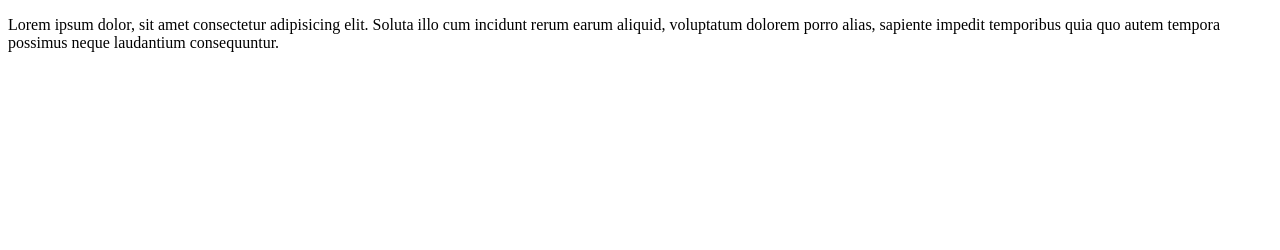
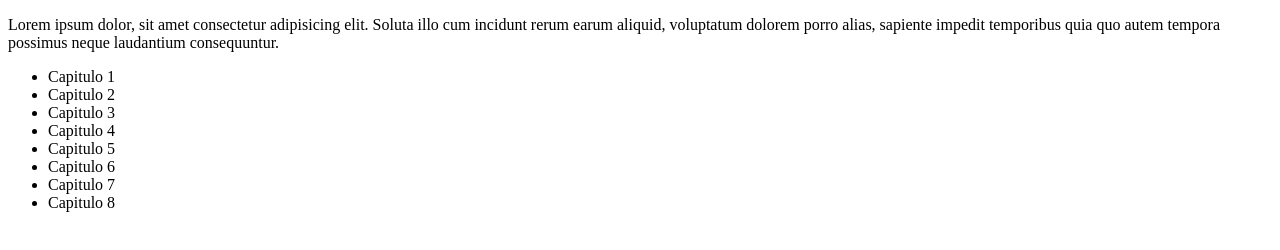
Before and after one commit to Coloto/proyecto_equipo_softtek, a plain HTML site: page pagina2.html in a window 1280 px wide. Drawn offline with Linux system fonts and the light colour scheme.

Commit message:
incluyendo capitulos

```diff
--- a/pagina2.html
+++ b/pagina2.html
@@ -7,5 +7,15 @@
 </head>
 <body>
     <p>Lorem ipsum dolor, sit amet consectetur adipisicing elit. Soluta illo cum incidunt rerum earum aliquid, voluptatum dolorem porro alias, sapiente impedit temporibus quia quo autem tempora possimus neque laudantium consequuntur.</p>
+    <ul>
+        <li>Capitulo 1</li>
+        <li>Capitulo 2</li>
+        <li>Capitulo 3</li>
+        <li>Capitulo 4</li>
+        <li>Capitulo 5</li>
+        <li>Capitulo 6</li>
+        <li>Capitulo 7</li>
+        <li>Capitulo 8</li>
+    </ul>
 </body>
 </html>
```
